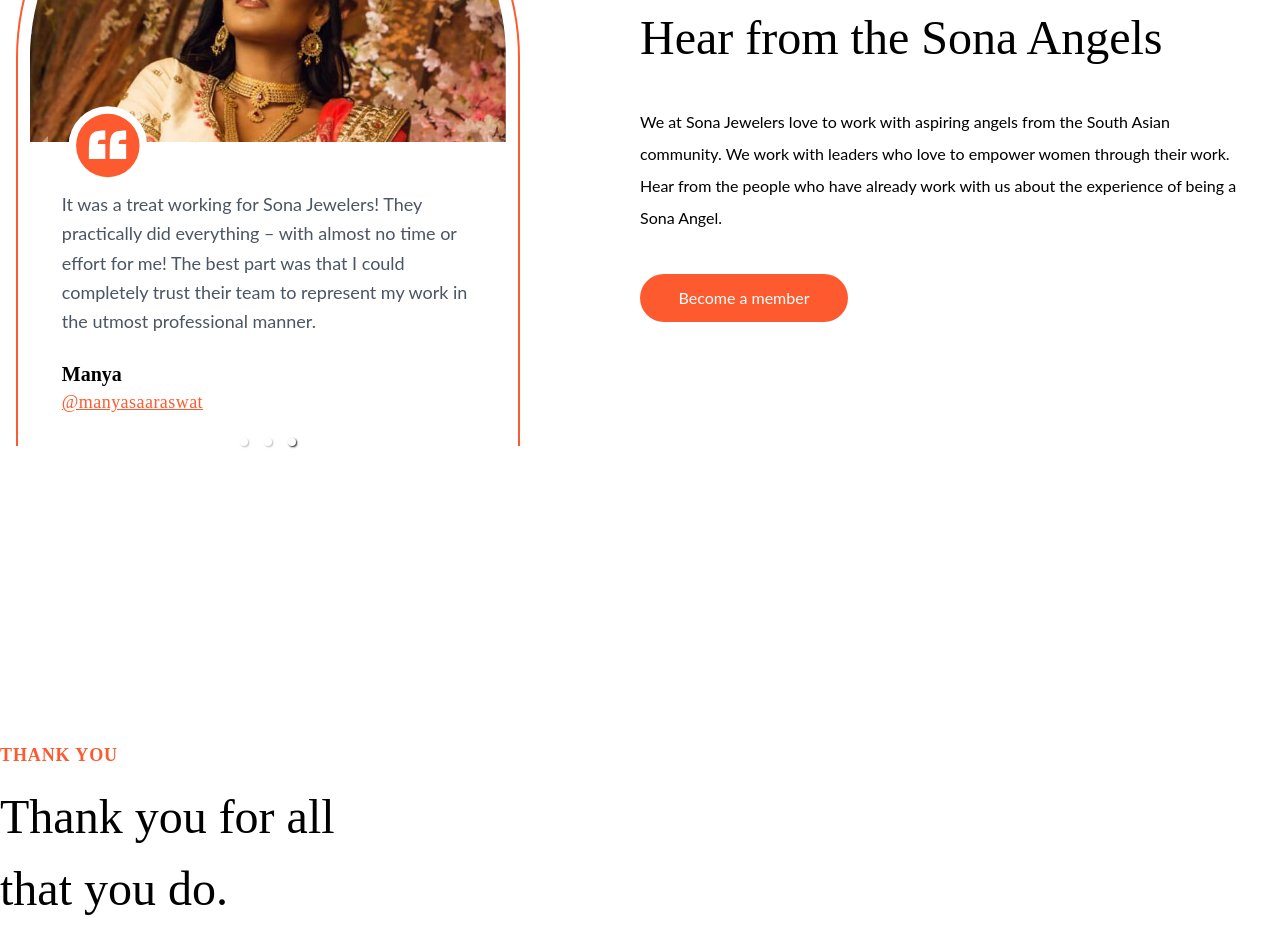
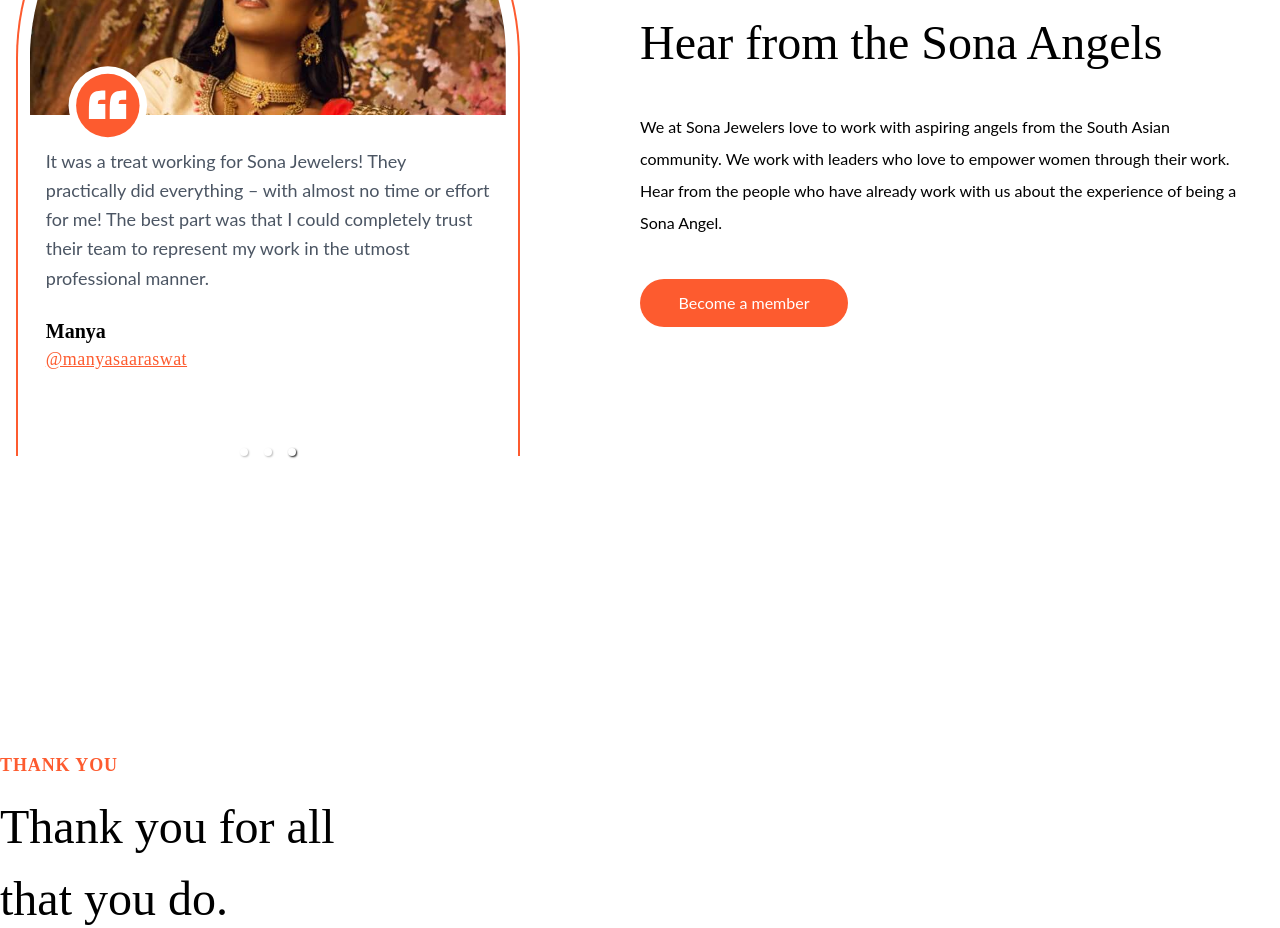
Before and after one commit to tanjilrahman/sona-angels, a React (Create React App) app: page / in a window 1280 px wide. Shown: the part 5520-6448 px from the top of the page. Built offline with nearby package versions, Linux system fonts and the light colour scheme.

Commit message:
updated testimonial card

```diff
--- a/src/components/TestimonialCard.js
+++ b/src/components/TestimonialCard.js
@@ -1,20 +1,20 @@
 const TestimonialCard = ({ image, testimonial, name, handel, profileLink }) => {
   return (
-    <div className='relative w-full h-[400px] lg:w-[476.4px] md:h-[640px]'>
+    <div className='relative w-full h-[450px] lg:w-[476.4px] md:h-[650px]'>
       <img
         loading='lazy'
         src={image}
         alt=''
-        className='w-full h-2/5 md:h-1/2 rounded-t-full lg:rounded-t-none object-cover object-top'
+        className='w-full h-2/5 md:h-[45%] rounded-t-full lg:rounded-t-none object-cover object-top'
       />
       <img
         loading='lazy'
         src='/images/quote.svg'
         alt=''
-        className='absolute top-32 -left-28 md:top-[275px] md:-left-52 lg:-left-40 h-16 w-16 md:h-28 md:w-28'
+        className='absolute top-[146px] -left-28 md:top-[235px] md:-left-56 lg:-left-40 h-16 w-16 md:h-28 md:w-28'
       />
 
-      <div className='text-left mt-2 md:mt-4 p-4 lg:p-8'>
+      <div className='text-left mt-2 md:mt-4 p-2 lg:p-4'>
         <p className=' lg:leading-relaxed text-sm md:text-lg text-gray-600'>
           {testimonial}
         </p>
--- a/src/components/Testimonials.js
+++ b/src/components/Testimonials.js
@@ -12,10 +12,10 @@
     >
       <Fade left={true}>
         <div className='relative lg:ml-4'>
-          <div className='w-full h-[400px] lg:w-[504px] md:h-[640px] rounded-t-full border-2 border-b-0 border-primary absolute -top-4' />
-          <div className='lg:frame w-full h-[400px] lg:w-[476.4px] md:h-[640px] rounded-t-full  object-cover ml-[13.8px]'>
+          <div className='w-full h-[450px] lg:w-[504px] md:h-[650px] rounded-t-full border-2 border-b-0 border-primary absolute -top-4' />
+          <div className='lg:frame w-full h-[450px] lg:w-[476.4px] md:h-[650px] rounded-t-full  object-cover ml-[13.8px]'>
             <Carousel
-              className='w-11/12 h-[400px] lg:w-[476.4px] md:h-[640px] rounded-t-full lg:rounded-t-none object-cover'
+              className='w-11/12 h-[450px] lg:w-[476.4px] md:h-[650px] rounded-t-full lg:rounded-t-none object-cover'
               infiniteLoop={true}
               autoPlay={true}
               showThumbs={false}
@@ -36,9 +36,7 @@
                 name='Sanya Arora'
                 handel='@sankissedskin'
                 profileLink='https://www.instagram.com/sankissedskin/'
-                testimonial='When it comes to bringing the best out of a model, Sona takes the
-                cake! They have enabled me, coached me and given me the
-                confidence to express myself to the fullest.'
+                testimonial='Sona Jewelers has been a house hold name for as long as I can remember. Their quality has never diminished. Every time there’s a wedding, it’s a known thing to go to Sona to find the best pieces of jewelry for the events. Riz has also helped in taking the prestigious name forward through his own love for beautiful pieces and marketing etiquette. I can’t wait to visit again! ♥️'
               />
               <TestimonialCard
                 image='/images/IMG_6907.JPG'
--- a/src/index.css
+++ b/src/index.css
@@ -793,8 +793,8 @@
 .left-\[485px\] {
 	left: 485px;
 }
-.top-32 {
-	top: 8rem;
+.top-\[146px\] {
+	top: 146px;
 }
 .-left-28 {
 	left: -7rem;
@@ -1005,14 +1005,14 @@
 .h-\[141px\] {
 	height: 141px;
 }
+.h-\[450px\] {
+	height: 450px;
+}
 .h-2\/5 {
 	height: 40%;
 }
 .h-5 {
 	height: 1.25rem;
-}
-.h-\[450px\] {
-	height: 450px;
 }
 .h-\[710px\] {
 	height: 710px;
@@ -1250,8 +1250,8 @@
 .p-3 {
 	padding: 0.75rem;
 }
-.p-4 {
-	padding: 1rem;
+.p-2 {
+	padding: 0.5rem;
 }
 .px-4 {
 	padding-left: 1rem;
@@ -1422,12 +1422,12 @@
 		top: 16rem;
 	}
 
-	.md\:top-\[275px\] {
-		top: 275px;
-	}
-
-	.md\:-left-52 {
-		left: -13rem;
+	.md\:top-\[235px\] {
+		top: 235px;
+	}
+
+	.md\:-left-56 {
+		left: -14rem;
 	}
 
 	.md\:left-6 {
@@ -1494,8 +1494,12 @@
 		height: 56.42px;
 	}
 
-	.md\:h-1\/2 {
-		height: 50%;
+	.md\:h-\[650px\] {
+		height: 650px;
+	}
+
+	.md\:h-\[45\%\] {
+		height: 45%;
 	}
 
 	.md\:h-28 {
@@ -1824,9 +1828,6 @@
   .lg\:p-4 {
 		padding: 1rem;
 	}
-  .lg\:p-8 {
-		padding: 2rem;
-	}
   .lg\:px-4 {
 		padding-left: 1rem;
 		padding-right: 1rem;
```
